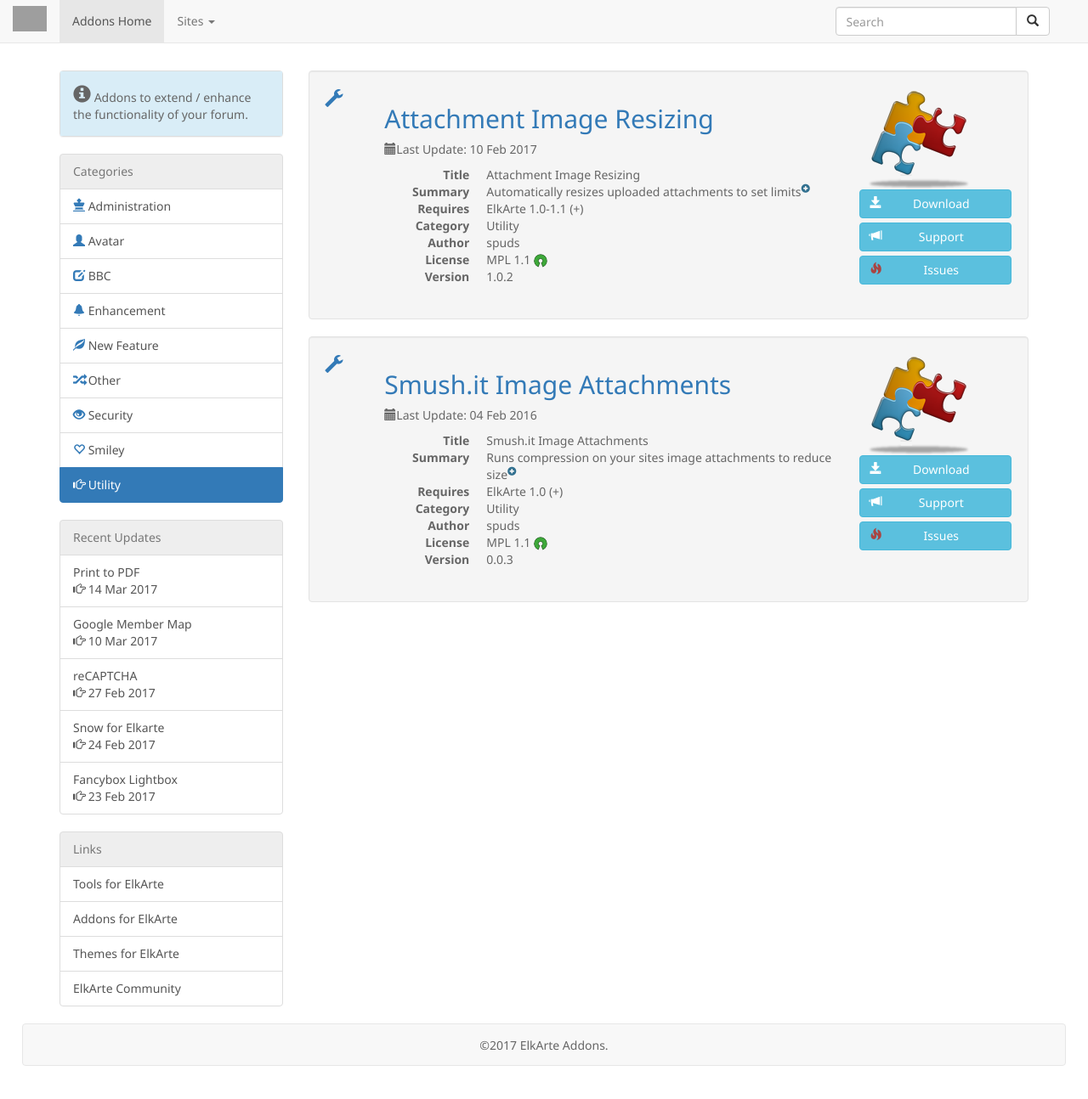
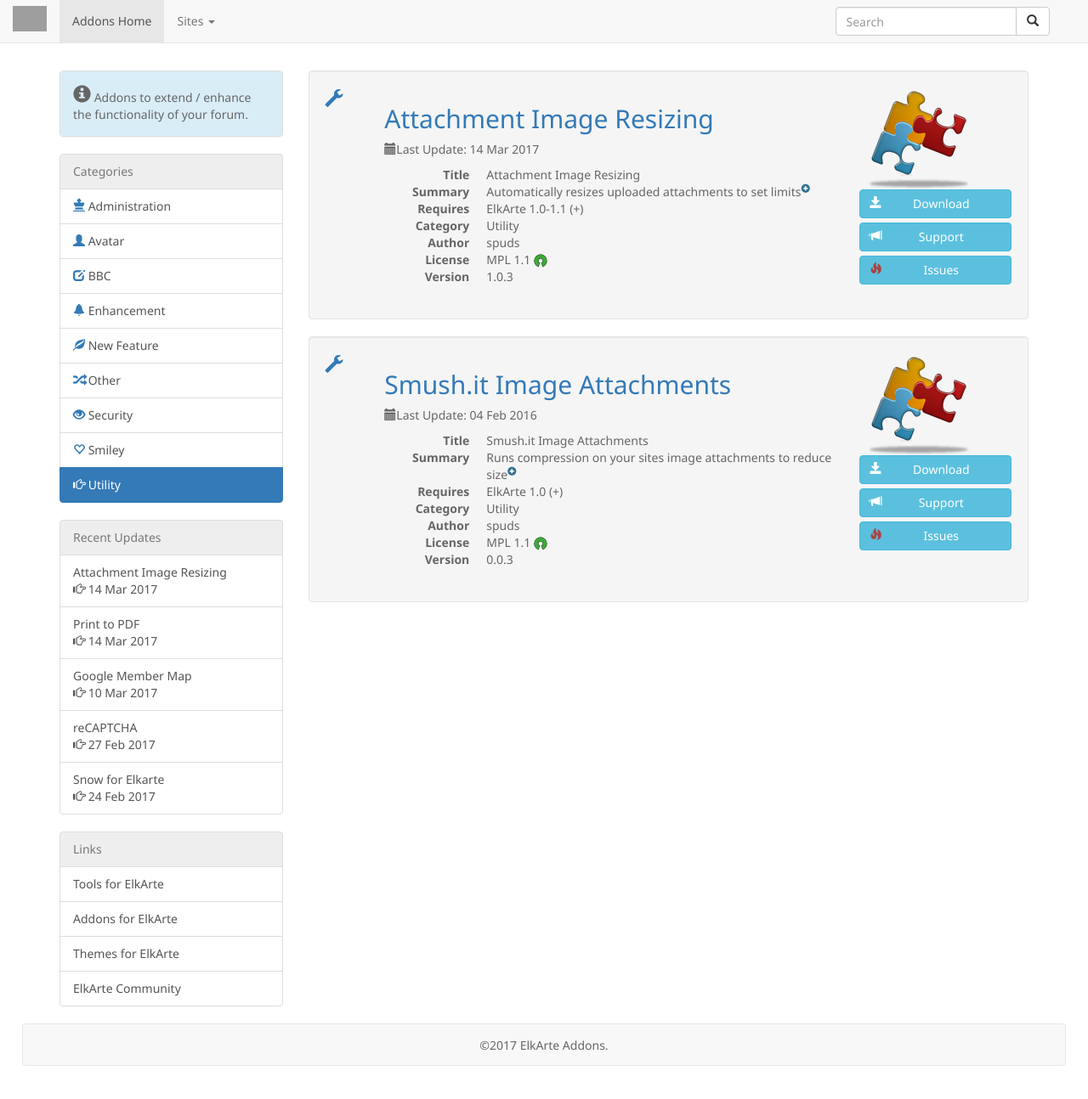
Before and after one commit to elkarte/addons, a Jekyll site: the page built from categories/utility.html, in a window 1280 px wide and 1300 px high. Shown: the top 1294 px of the window at 85% size. Built offline with Jekyll 4.4.1, drawn with Linux system fonts in a browser that asks for light colours; nearby versions of some CDN libraries; grey boxes are pictures that could not be loaded.

Commit message:
! update 103

```diff
--- a/_posts/2014-03-08-Attachment-Resize.MD
+++ b/_posts/2014-03-08-Attachment-Resize.MD
@@ -3,18 +3,18 @@ layout: post
 title: "Attachment Image Resizing"
 pkid: "Spuds:air_elk"
 category: utility
-date: 2017-02-10
+date: 2017-03-14
 comments: false
 short: "Automatically resizes uploaded attachments to set limits"
 license: MPL 1.1
-version: 1.0.2
+version: 1.0.3
 allhooks: yes
 elkversion: 1.0-1.1
 support: http://www.elkarte.net/community/index.php?topic=1372.0
 bugs: https://github.com/Spuds/Elk_Resize_Attachment_Images/issues
 author: spuds
 thumbnail:
-download: https://github.com/Spuds/Elk_Resize_Attachment_Images/releases/download/V1.0.2/elk_ResizeAttachedImages_102.zip
+download: https://github.com/Spuds/Elk_Resize_Attachment_Images/releases/download/V1.0.3/elk_ResizeAttachedImages_103.zip
 images:
 ---
 
```
